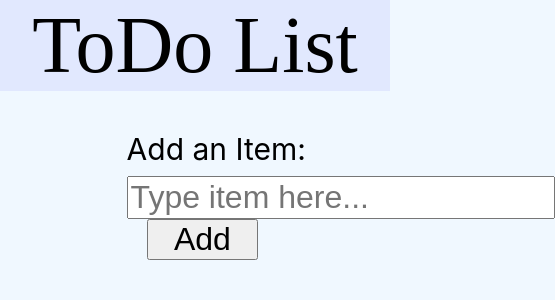
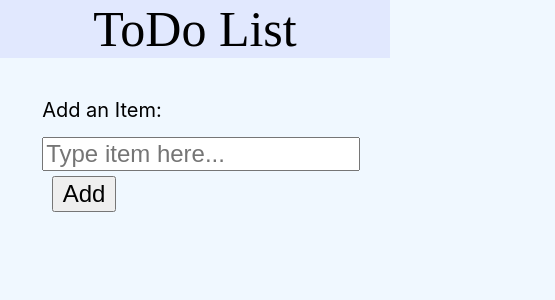
Before and after one commit to nagaraju90108/webproject, a React (Create React App) app: page / in a window 390 px wide. Shown: the top 300 px of the page, 555 px wide, since content can reach past the window. Built offline with nearby package versions, Linux system fonts and the light colour scheme.

Commit message:
Responsive for 768

```diff
--- a/src/App.css
+++ b/src/App.css
@@ -23,8 +23,6 @@ body {
 }
 
 #takeinput {
-  /* height: 2rem;
-  width: 10rem; */
   font-size: xx-large;
 }
 
@@ -34,8 +32,34 @@ button {
   font-size: xx-large;
 }
 
-@media (prefers-reduced-motion: no-preference) {
-  .App-logo {
-    animation: App-logo-spin infinite 20s linear;
+@media(max-width: 768px) {
+  body{
+    flex-direction: column;
+  }
+
+  .todolist {
+    font-size: 50px;
+    background-color: rgba(110, 110, 247, 0.116);
+  }
+
+  .additem{
+    margin-left: 0px;
+    padding-top: 40px;
+    font-size: 20px;
+    margin-bottom: -30px;
+  }
+
+  .content{
+    margin-left: 5vh;
+  }
+
+  #takeinput {
+    font-size: 24px;
+  }
+
+  button {
+    margin-left: 10px;
+    padding: 2px 1vh 2px 1vh;
+    font-size: 24px;
   }
 }
```
